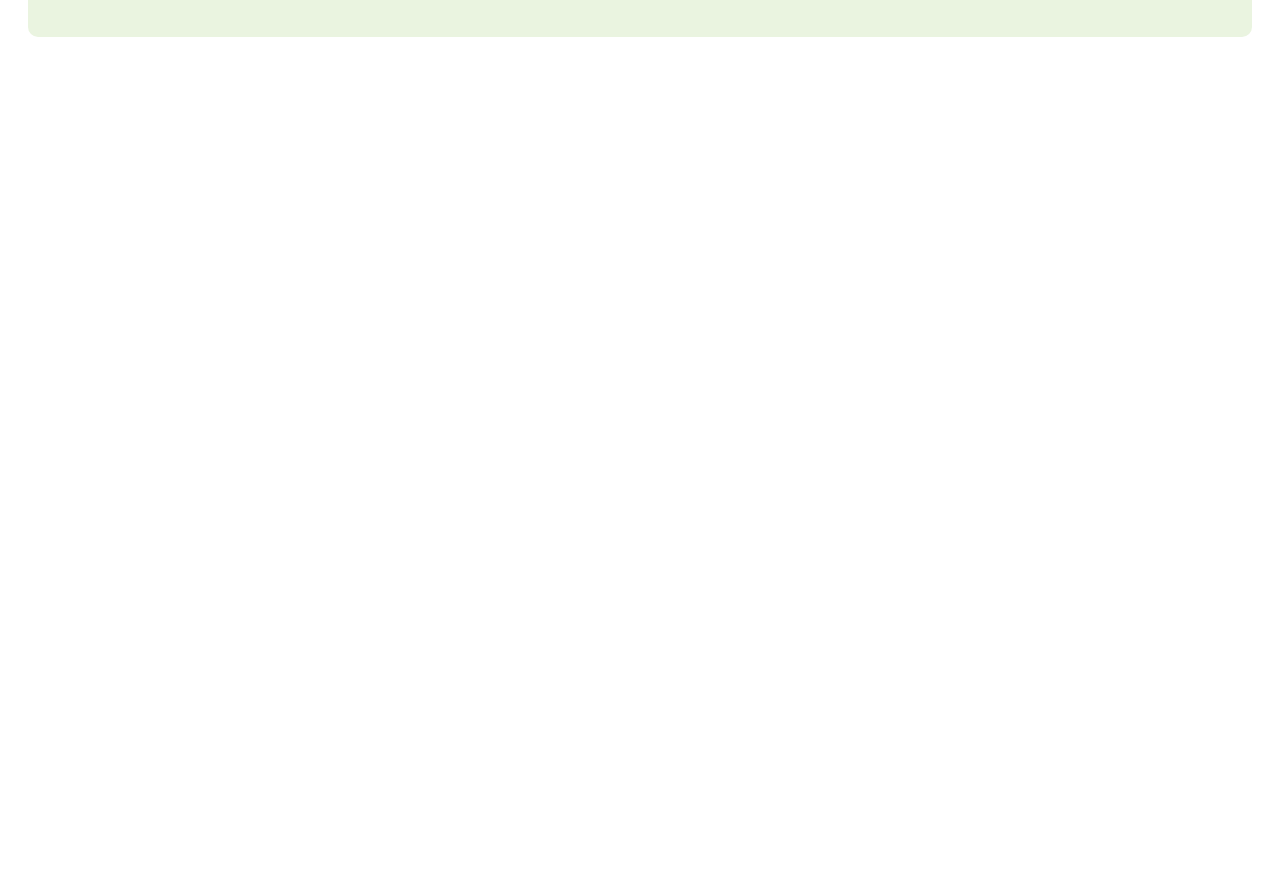
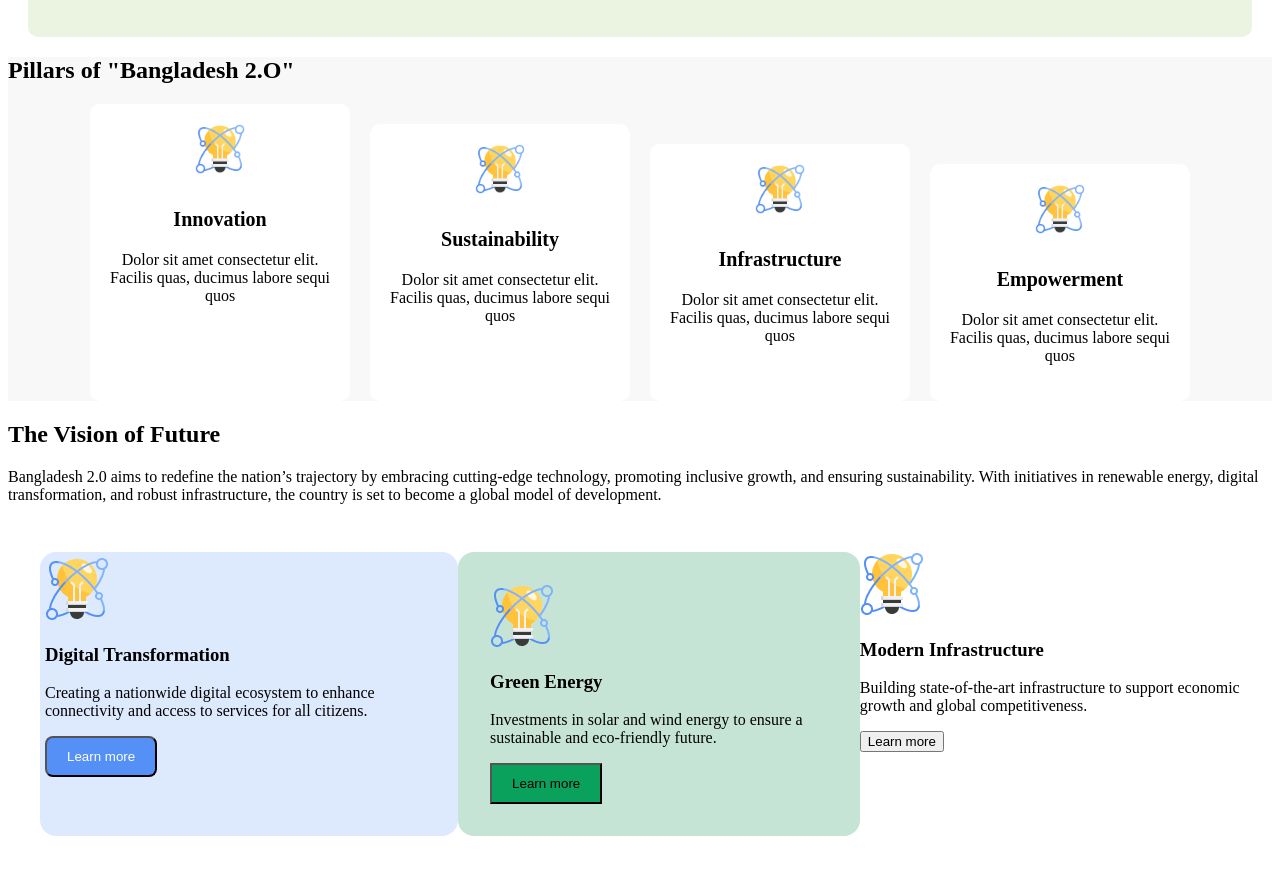
Before and after one commit to Ashraf682932/Assignment-1, a plain HTML site: page index.html in a window 1280 px wide. Shown: the part 532-1406 px from the top of the page. Before the commit the page ends 800 px from the top, so only its background shows below. Drawn offline with Linux system fonts and the light colour scheme.

Commit message:
card section

```diff
--- a/index.html
+++ b/index.html
@@ -25,8 +25,65 @@
     <div class="img-1" >
         <img src="./assets/hero.png" alt="">
     </div>
+   </section>
+   <section class="section-2">
+    <h2 class="pillar-title"> Pillars of "Bangladesh 2.O" </h2>
+    <div class="pillar-container">
+        <div class="pillar">
+            <img class="img-2" src="./assets/card-icon.png" alt="">
+            <h3 class="h3-title">Innovation</h3>
+            <p>Dolor sit amet consectetur elit. <br> Facilis quas, ducimus labore sequi <br> quos </p>
+        </div>
+    <div class="pillar-container">
+        <div class="pillar">
+            <img class="img-2" src="./assets/card-icon.png" alt="">
+            <h3 class="h3-title">Sustainability</h3>
+            <p>Dolor sit amet consectetur elit. <br> Facilis quas, ducimus labore sequi <br> quos </p>
+        </div>
+    <div class="pillar-container">
+        <div class="pillar">
+            <img class="img-2" src="./assets/card-icon.png" alt="">
+            <h3 class="h3-title">Infrastructure</h3>
+            <p>Dolor sit amet consectetur elit. <br> Facilis quas, ducimus labore sequi <br> quos </p>
+        </div>
+    <div class="pillar-container">
+        <div class="pillar">
+            <img class="img-2" src="./assets/card-icon.png" alt="">
+            <h3 class="h3-title">Empowerment</h3>
+            <p>Dolor sit amet consectetur elit. <br> Facilis quas, ducimus labore sequi <br> quos </p>
+        </div>
 
 
+    </div>
    </section>
+   <section>
+    <h2>The Vision of Future</h2>
+    <p>Bangladesh 2.0 aims to redefine the nation’s trajectory by embracing cutting-edge technology, promoting inclusive growth, and ensuring sustainability. With initiatives in renewable energy, digital transformation, and robust infrastructure, the country is set to become a global model of development.</p>
+    <div class="card">
+        <div class="card-1">
+
+            <img src="./assets/card-icon.png" alt="">
+            <h3>Digital Transformation</h3>
+            <p>Creating a nationwide digital ecosystem to enhance connectivity and access to services for all citizens.</p>
+            <button class="card-1-btn">Learn more</button>
+        </div>
+        <div class="card-2">
+            <img src="./assets/card-icon.png" alt="">
+            <h3>Green Energy</h3>
+            <p>Investments in solar and wind energy to ensure a sustainable and eco-friendly future.</p>
+            <button class="card-2-btn">Learn more</button>
+        </div>
+        <div>
+            <img src="./assets/card-icon.png" alt="">
+            <h3>Modern Infrastructure</h3>
+            <p>Building state-of-the-art infrastructure to support economic growth and global competitiveness.</p>
+            <button>Learn more</button>
+        </div>
+
+
+    </div>
+
+   </section>
+
 </body>
 </html>
--- a/style.css
+++ b/style.css
@@ -50,3 +50,79 @@
     display: inline;
     margin-right: 200px;
 }
+.section-2{
+    margin: 0;
+    padding: 0;
+    background-color: #f8f8f8;
+
+
+}
+.pillars{
+    padding: 50px;
+    background-color: white;
+}
+.pillar-titl{
+    font-size: 40px;
+}
+.h3-title{
+    font-size: 20px;
+}
+.pillar-container{
+    display: flex;
+    justify-content: center;
+    gap: 20px;
+
+    margin-top: 20px;
+   border: 10px;
+   border: white;
+   flex-direction:row;
+}
+.pillar{
+    background-color: #fff;
+    padding: 20px;
+    border-radius: 10px;
+    text-align: center;
+}
+.img-2{
+    width: 50px;
+    margin-bottom:10px ;
+   align-items: start;
+
+}
+.card{
+    display: flex;
+    gap: 4;
+padding: 32px;
+right:10px;
+
+}
+.card-1{
+    align-items: center;
+    box-sizing: border-box;
+border-radius: 16px;
+
+background: rgba(84, 144, 245, 0.2);
+padding: 5px;
+}
+.card-1-btn{
+    border-radius: 8px;
+
+    background: rgb(84, 144, 245);
+color: rgb(255, 255, 255);
+padding: 11px 20px 11px 20px;
+}
+.card-2{
+    align-items: center;
+    box-sizing: border-box;
+border-radius: 16px;
+box-sizing: border-box;
+border-radius: 16px;
+padding: 32px;
+background: rgb(198, 228, 214);
+}
+.card-2-btn{
+    padding: 11px 20px 11px 20px;
+    justify-content: center;
+   background-color: rgb(9, 161, 92);
+
+}
```
